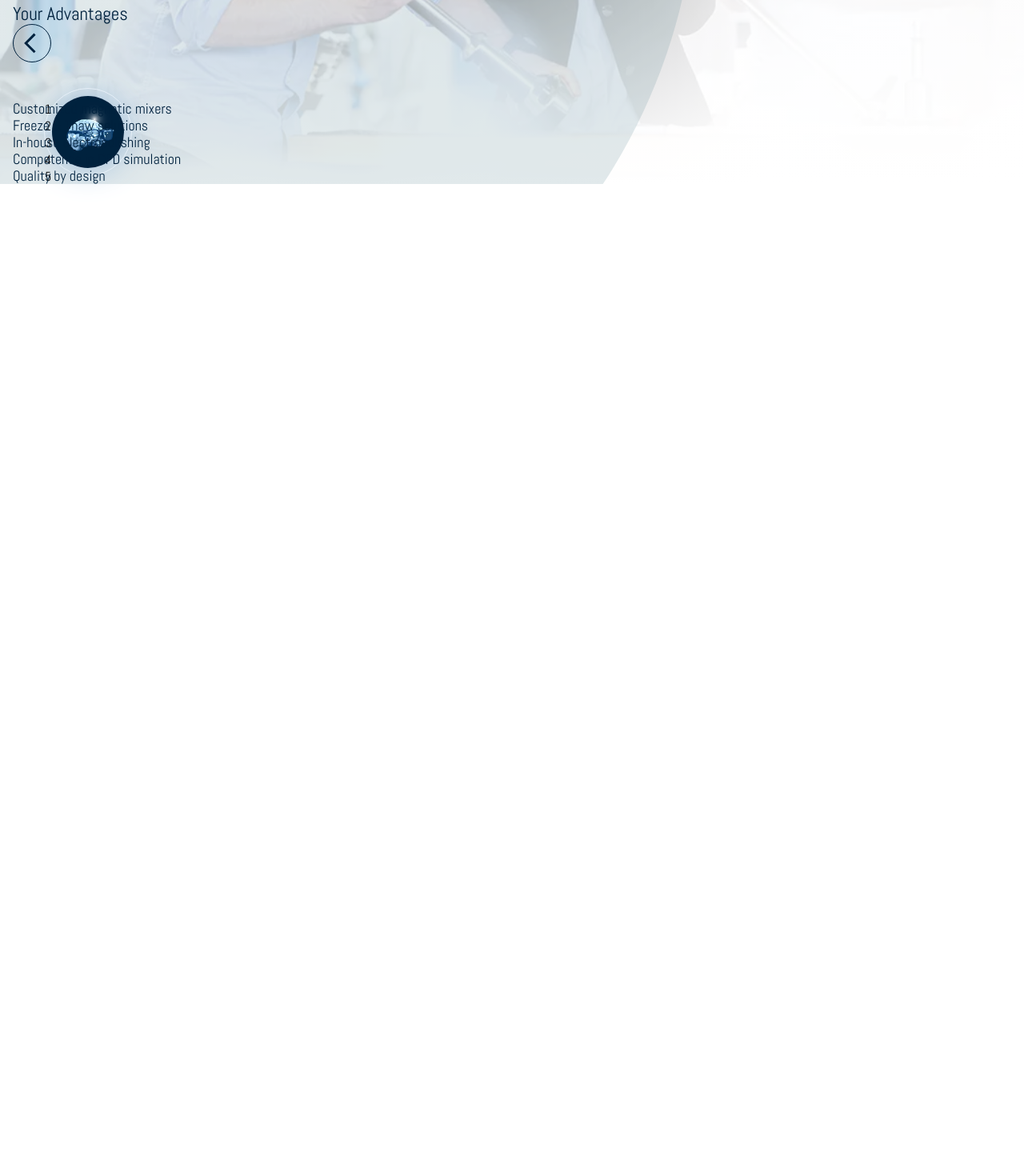
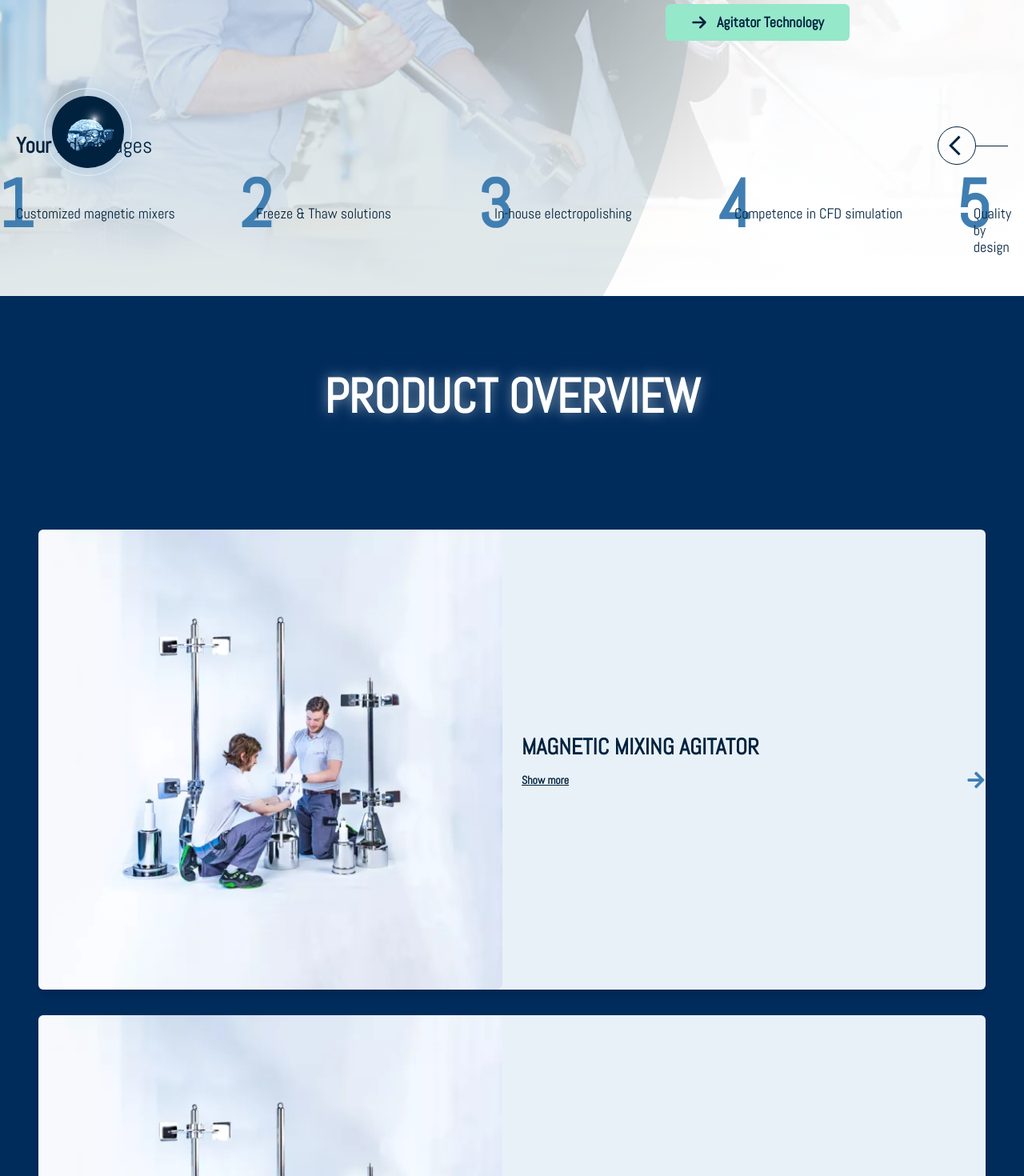
Before and after one commit to srushti-4151/Dendrites, a React (Create React App) app: page /products in a window 1280 px wide. Shown: the part 540-2010 px from the top of the page at 80% size. Before the commit the page ends 800 px from the top, so only its background shows below. Built offline with nearby package versions, Linux system fonts and the light colour scheme.

Commit message:
Stupidd design change

```diff
--- a/src/assets/svg.js
+++ b/src/assets/svg.js
@@ -1626,7 +1626,6 @@ export const FeatureArticles = (
   </svg>
 );
 
-
 //Company modal svg
 export const ContactCall = (
   <svg
@@ -1729,7 +1728,6 @@ export const LocationDrop = (
   </svg>
 );
 
-
 // Jobs svgs
 export const Whydet = (
   <svg
@@ -1775,3 +1773,19 @@ export const Vacancies = (
     ></path>
   </svg>
 );
+
+//Product page
+export const ProductSideshape = (
+  <svg
+    xmlns="http://www.w3.org/2000/svg"
+    width="131"
+    height="333.001"
+    viewBox="0 0 131 333.001"
+  >
+    <path
+      d="M655.268,787.694h-131V782.61a306.345,306.345,0,0,0,64.078-96.53,304.4,304.4,0,0,0,17.4-56.8,308.2,308.2,0,0,0,6.065-60.908,180.068,180.068,0,0,0-1.874-24.858c-1.2-8.565-3.016-17.813-5.384-27.485a498.308,498.308,0,0,0-19.885-61.338h70.6v333Z"
+      transform="translate(-524.268 -454.692)"
+      fill="#dfe9f8"
+    ></path>
+  </svg>
+);
--- a/src/views/home/Hero.jsx
+++ b/src/views/home/Hero.jsx
@@ -111,7 +111,7 @@ const Hero = () => {
           <div className="pb-20 lg:w-[222.5px] 2xl:w-[200px]">
             <img className="h-99" src={mainline} alt="" srcset="" />
           </div>
-          <div className="border opacity-60 border-[#80acd3] lg:w-[166px] lg:h-[166px] 2xl:w-[176px] 2xl:h-[176px] rounded-full flex justify-center items-center cursor-pointer">
+          <div className="border border-[#80acd3] lg:w-[166px] lg:h-[166px] 2xl:w-[176px] 2xl:h-[176px] rounded-full flex justify-center items-center cursor-pointer">
             <div className="lg:w-[145px] lg:h-[145px] 2xl:w-[157px] 2xl:h-[157px] hover:bg-[#dfdffa80] hover:opacity-70 duration-300 rounded-full flex justify-center items-center">
               <div className="lg:w-50 lg:h-50 2xl:w-56 2xl:h-56 rounded-full flex justify-center items-center">
                 <div className="text-center ">
@@ -127,7 +127,7 @@ const Hero = () => {
           </div>
           <div className="h-[1px] w-10 2xl:w-14 bg-[#80acd3] mb-20 2xl:mb-[84px]"></div>
 
-          <div className="border opacity-60 border-[#80acd3] lg:w-[166px] lg:h-[166px] 2xl:w-[176px] 2xl:h-[176px] rounded-full flex justify-center items-center cursor-pointer">
+          <div className="border border-[#80acd3] lg:w-[166px] lg:h-[166px] 2xl:w-[176px] 2xl:h-[176px] rounded-full flex justify-center items-center cursor-pointer">
             <div className="lg:w-[145px] lg:h-[145px] 2xl:w-[157px] 2xl:h-[157px] hover:bg-[#dfdffa80] hover:opacity-70 duration-300 rounded-full flex justify-center items-center">
               <div className="lg:w-50 lg:h-50 2xl:w-56 2xl:h-56 rounded-full flex justify-center items-center">
                 <div className="text-center ">
@@ -143,7 +143,7 @@ const Hero = () => {
           </div>
           <div className="h-[1px] 2xl:w-14 w-10 bg-[#80acd3] mb-20 2xl:mb-[84px]"></div>
 
-          <div className="border opacity-60 border-[#80acd3] lg:w-[166px] lg:h-[166px] 2xl:w-[176px] 2xl:h-[176px] rounded-full flex justify-center items-center cursor-pointer">
+          <div className="border border-[#80acd3] lg:w-[166px] lg:h-[166px] 2xl:w-[176px] 2xl:h-[176px] rounded-full flex justify-center items-center cursor-pointer">
             <div className="lg:w-[145px] lg:h-[145px] 2xl:w-[157px] 2xl:h-[157px] hover:bg-[#dfdffa80] hover:opacity-70 duration-300 rounded-full flex justify-center items-center">
               <div className="lg:w-50 lg:h-50 2xl:w-56 2xl:h-56 rounded-full flex justify-center items-center">
                 <div className="text-center ">
--- a/src/views/products/Bar.jsx
+++ b/src/views/products/Bar.jsx
@@ -3,6 +3,7 @@ import { FaChevronRight } from "react-icons/fa6";
 
 const Bar = () => {
   return (
+
     <div className="text-sm w-full bg-gray-100 bg-opacity-90 shadow-md py-3 fixed z-10 top-[70px]">
       <div className="relative text-left w-full mx-auto px-4 flex space-x-3 text-gray-600 items-center">
         <a href="/" className="text-gray-600 hover:underline">
@@ -20,6 +21,7 @@ const Bar = () => {
         <span className="text-blue-700">Product</span>
       </div>
     </div>
+
   );
 };
 
--- a/src/views/products/HeroProduct.jsx
+++ b/src/views/products/HeroProduct.jsx
@@ -3,15 +3,24 @@ import imag1 from "../../assets/produkte_banner_gradient.webp";
 import { FaArrowLeft, FaArrowRight } from "react-icons/fa6";
 
 const HeroProduct = () => {
+  const advantages = [
+    "Customized magnetic mixers",
+    "Freeze & Thaw solutions",
+    "In-house electropolishing",
+    "Competence in CFD simulation",
+    "Quality by design",
+  ];
   return (
     <>
-      <div className="relative w-full h-[340px] lg:h-[770px]">
+      <div className="relative w-full h-[640px] lg:h-[910px]">
         {/* Background Image */}
+        <div className="absolute w-full h-full">
           <img
             src={imag1}
             alt="careerZeta"
-          className="w-full h-full object-cover"
+            className="w-full h-full object-cover "
           />
+        </div>
 
         {/* White Fade Over Entire Image */}
         <div
@@ -28,6 +37,7 @@ const HeroProduct = () => {
             clipPath: "ellipse(100% 100% at 0% 50%)",
           }}
         ></div>
+
         {/*Text Overlay */}
         <div className="absolute inset-0 flex items-center justify-center z-10 px-4">
           <div className="max-w-[1200px] w-full flex flex-col lg:flex-row justify-end items-center lg:items-start">
@@ -47,13 +57,14 @@ const HeroProduct = () => {
             </div>
           </div>
         </div>
-        <div className="absolute bottom-0 w-full z-20">
-          <div className="block vorteile max-w-full w-[1410px] mx-auto px-4 box-border z-10">
-            <div className="mb-[47px]">
-              <div className="inline-block relative">
-                <h3 className="headline inline-block align-middle text-[23px] font-light leading-[1.13] text-[#00223e]">
-                  <strong>Your</strong> Advantages
+
+        <div className="absolute bottom-0 w-full z-20 px-5">
+          <div className="mb-[50px]">
+            <div className="relative flex items-center justify-between">
+              <h3 className="flex item-center text-[27px] font-light leading-[1.13] text-[#00223e]">
+                <span className="font-extrabold mr-2">Your</span> Advantages
               </h3>
+              <div className="flex items-center">
                 <svg
                   xmlns="http://www.w3.org/2000/svg"
                   width="48"
@@ -79,41 +90,24 @@ const HeroProduct = () => {
                     ></path>
                   </g>
                 </svg>
+                <div className="h-[1px] 2xl:w-14 w-10 bg-[#0c253b]"></div>
               </div>
             </div>
-            <ul>
-              <li className="relative">
-                <span className="no absolute top-0 left-[40px]">1</span>
-                <div className="text relative block text-[#00223e] font-medium text-[18px] leading-[1.17]">
-                  Customized magnetic mixers
+          </div>
+          <ul className="flex w-full flex-wrap justify-between">
+            {advantages.map((advantage, index) => (
+              <li key={index} className="flex items-start mb-4">
+                <span
+                  className={`z-1 transform -translate-x-1/2 -translate-y-1/2 font-bold relative text-[84px] leading-[1.16666667] text-[#407eb1]`}
+                >
+                  {index + 1}
+                </span>
+                <div className="absolute font-medium text-[18px] leading-[1.16666667] text-[#00223e]">
+                  {advantage}
                 </div>
               </li>
-              <li className="relative">
-                <span className="no absolute top-0 left-[40px]">2</span>
-                <div className="text relative block text-[#00223e] font-medium text-[18px] leading-[1.17]">
-                  Freeze & Thaw solutions
-                </div>
-              </li>
-              <li className="relative">
-                <span className="no absolute top-0 left-[40px]">3</span>
-                <div className="text relative block text-[#00223e] font-medium text-[18px] leading-[1.17]">
-                  In-house electropolishing
-                </div>
-              </li>
-              <li className="relative">
-                <span className="no absolute top-0 left-[40px]">4</span>
-                <div className="text relative block text-[#00223e] font-medium text-[18px] leading-[1.17]">
-                  Competence in CFD simulation
-                </div>
-              </li>
-              <li className="relative">
-                <span className="no absolute top-0 left-[40px]">5</span>
-                <div className="text relative block text-[#00223e] font-medium text-[18px] leading-[1.17]">
-                  Quality by design
-                </div>
-              </li>
+            ))}
           </ul>
-          </div>
         </div>
       </div>
     </>
--- /dev/null
+++ b/src/views/products/ProductOverview.jsx
@@ -0,0 +1,71 @@
+import React from "react";
+import { FaArrowRight } from "react-icons/fa";
+import productImage from "../../assets/magnetic_mixing_technology.webp";
+
+const ProductOverview = () => {
+  const products = [
+    {
+      title: "MAGNETIC MIXING AGITATOR",
+      description: "Show more",
+      image: productImage,
+    },
+    {
+      title: "SMART TOOLS",
+      description: "Show more",
+      image: productImage,
+    },
+  ];
+
+  return (
+    <div className="bg-[#002c5c] text-white">
+      {/* Header */}
+      <div className="text-center py-10">
+        <h2 className="text-center text-white font-bold text-4xl lg:text-6xl text-shadow-glow lg:py-14 lg:pb-24 pb-5 uppercase">
+          PRODUCT OVERVIEW
+        </h2>
+      </div>
+
+      {/* Product Cards */}
+      <div className="grid grid-cols-1 lg:grid-cols-1 gap-8 max-w-7xl mx-auto px-6 lg:px-12 pb-12">
+        {products.map((product, index) => (
+          <div
+            key={index}
+            className="bg-[#e8f1f8] text-[#00223e] flex flex-col lg:flex-row items-center rounded-md shadow-lg hover:shadow-xl transition"
+          >
+            {/* Image Section */}
+            <div className="w-full lg:w-1/2">
+              <img
+                src={product.image}
+                alt={product.title}
+                className="rounded-lg object-cover w-full h-48 lg:h-auto"
+              />
+            </div>
+
+            {/* Text Section */}
+            <div className="w-full lg:w-1/2 mt-4 lg:mt-0 lg:ml-6 flex flex-col justify-between">
+              <h2 className="text-[24px] lg:text-[28px] font-bold mb-2 uppercase">
+                {product.title}
+              </h2>
+              <div className="flex items-center gap-2 mt-auto">
+                <a
+                  href="#"
+                  className="text-sm lg:text-md font-semibold underline hover:text-[#407eb1] transition"
+                >
+                  {product.description}
+                </a>
+                <div className="ml-auto">
+                  <FaArrowRight
+                    className="text-[#407eb1] hover:text-[#175b9b] transition"
+                    size={24}
+                  />
+                </div>
+              </div>
+            </div>
+          </div>
+        ))}
+      </div>
+    </div>
+  );
+};
+
+export default ProductOverview;
--- a/src/views/products/Products.jsx
+++ b/src/views/products/Products.jsx
@@ -1,15 +1,19 @@
 import React from "react";
 import Navbar from "../../components/Navbar";
+import Footer from "../../components/Footer";
 import Bar from "./Bar";
 import HeroProduct from "./HeroProduct";
+import ProductOverview from "./ProductOverview";
 
 
 const Products = () => {
   return (
     <>
     <Navbar />
-    <Bar/>
+    {/* <Bar/> */}
     <HeroProduct/>
+    <ProductOverview/>
+    <Footer/>
     </>
   );
 };
```
Also changed, not shown: src/assets/magnetic_mixing_technology.webp (added). Lines whose indentation alone changed are shown as unchanged.
